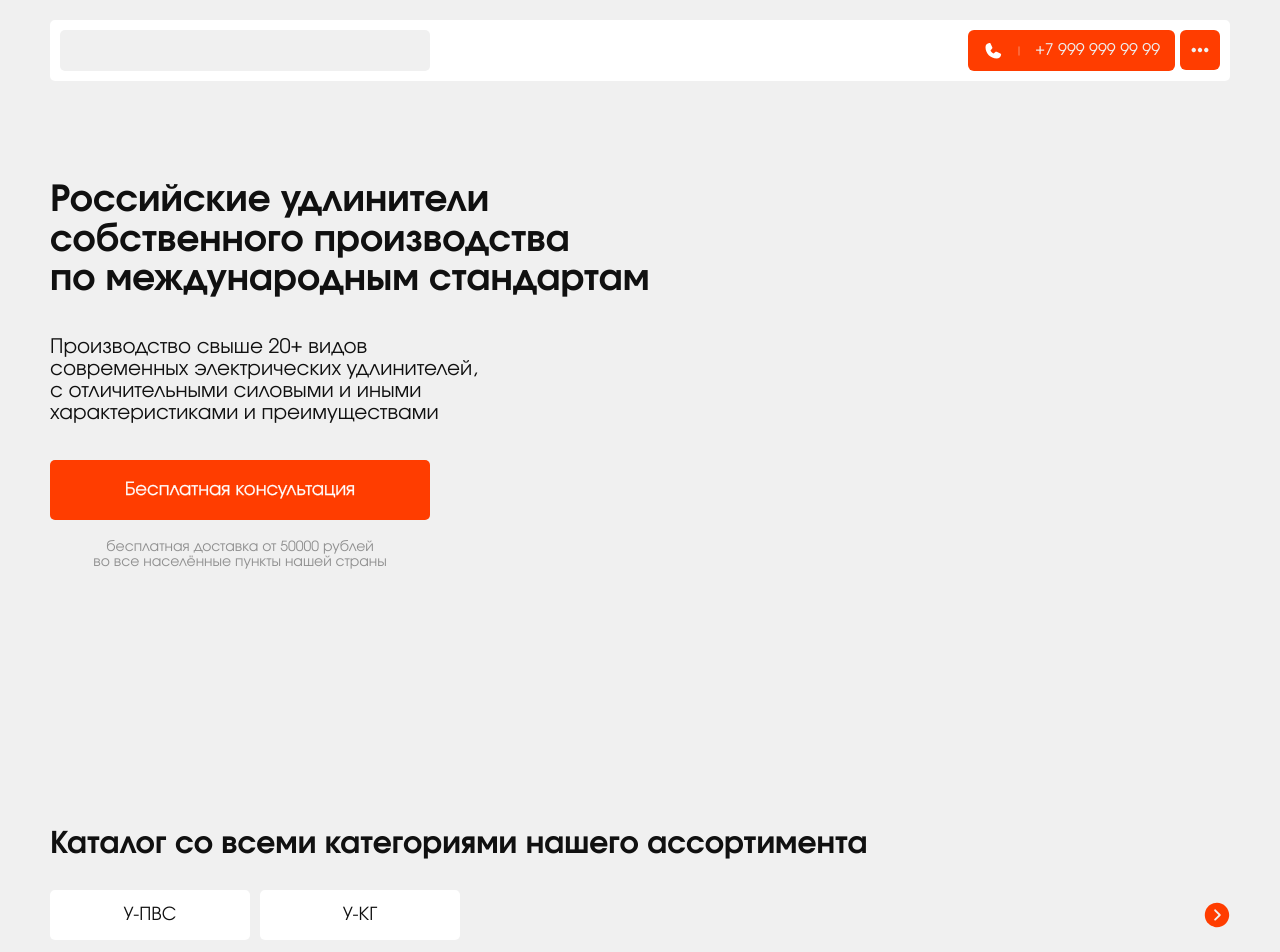
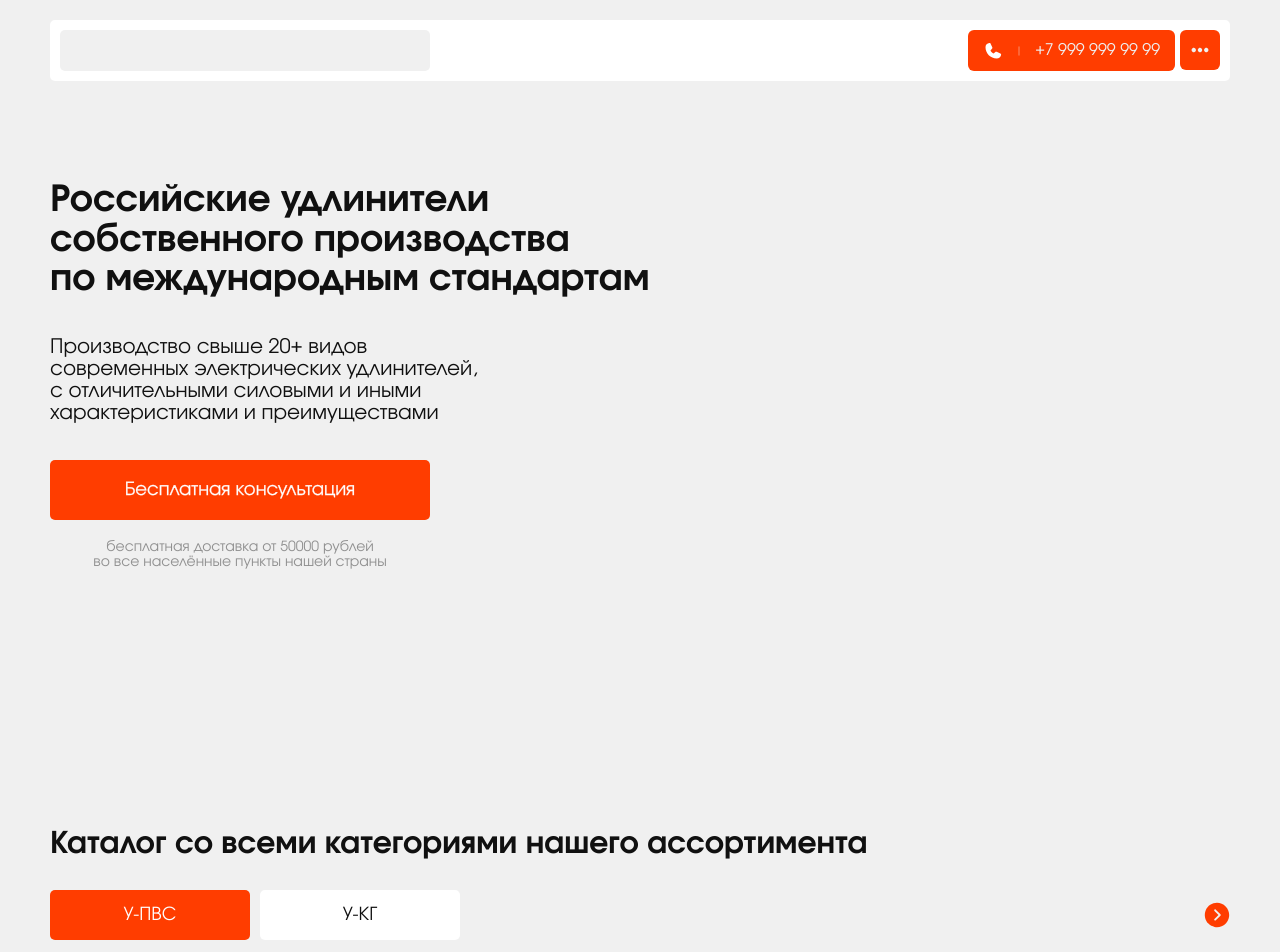
Before and after one commit to dicher74/torelectro, a Nuxt app in the folder web-shop/: page / in a window 1280 px wide. Shown: the top 952 px of the page. Built offline with nearby package versions, Linux system fonts and the light colour scheme.

Commit message:
Добавлена автоматическая установка фильтра

```diff
--- a/web-shop/components/index-page/ProductCardsArea/Filters/FilterHint.vue
+++ b/web-shop/components/index-page/ProductCardsArea/Filters/FilterHint.vue
@@ -28,18 +28,20 @@ export default {
 	background: rgba(255, 61, 0, 0.75);
 	backdrop-filter: blur(10px);
 	position: absolute;
-	margin-top: -65px;
+	transform: translate(0, calc(-100% - 5px));
 	border-radius: 5px;
 
 	animation-name: appear;
 	animation-duration: 0.4s;
 
 	&__image {
-		width: 20px;
-		height: 20px;
+		width: 15.94px;
+		height: 15.94px;
 	}
 	&__description {
 		color: #FFFFFF;
+		line-height: 17.6px;
+		font-size: 16px;
 		white-space: pre-line;
 	}
 }
--- a/web-shop/components/index-page/ProductCardsArea/Filters/Filters.vue
+++ b/web-shop/components/index-page/ProductCardsArea/Filters/Filters.vue
@@ -5,7 +5,7 @@
 				v-for="filter, filterNum in filters"
 				:key="`filter-button_num-${filterNum}`"
 				:text="filter.text"
-				:selected="filter.selected"
+				:selected="selected === filter.text"
 				:hint="filter.hint"
 				@click="select(filterNum)"/>
 		</nav>
@@ -24,28 +24,27 @@ export default {
 	data() {
 		return {
 			filters: [
-				{text: 'У-ПВС', selected: false,
+				{text: 'У-ПВС',
 					hint: `удлинители с проводом
 							виниловым соединительным`},
-				{text: 'У-КГ', selected: false,
+				{text: 'У-КГ',
 					hint: `удлинители с кабелем
 							гибким`
 				},
 			]
 		}
 	},
+	computed: {
+		selected() {
+			return store.state.filter
+		}
+	},
 	methods: {
 		select(index) {
-			for (let filterNum = 0; filterNum < this.filters.length; filterNum++) {
-				if (filterNum === index) continue;
-				this.filters[filterNum].selected = false
-			}
-			this.filters[index].selected = !this.filters[index].selected
 			store.commit('setFilter', {
 				filterName: this.filters[index].text,
-				select: this.filters[index].selected
+				select: true
 			})
-			this.$emit('changeFilter')
 		},
 		scrollNext() {
 			this.$emit('scrollNext')
--- a/web-shop/nuxt.config.ts
+++ b/web-shop/nuxt.config.ts
@@ -11,7 +11,8 @@ export default defineNuxtConfig({
       meta: [
         { charset: 'utf-8' },
       ]
-    },
+	  },
   },
-  css: ["./assets/css/master.css"],
+	css: ["./assets/css/master.css"],
+	ssr: true,
 })
--- a/web-shop/store/index.js
+++ b/web-shop/store/index.js
@@ -42,7 +42,7 @@ export const store = createStore({
 			dialogMode: null,
 			currentProduct: null,
 			currentVariety: null,
-			filter: null,
+			filter: 'У-ПВС',
 			productCards: [
 				{
 					id: 1,
```
Also changed, not shown: 5 other files (tests, documents, lock files or other folders).
